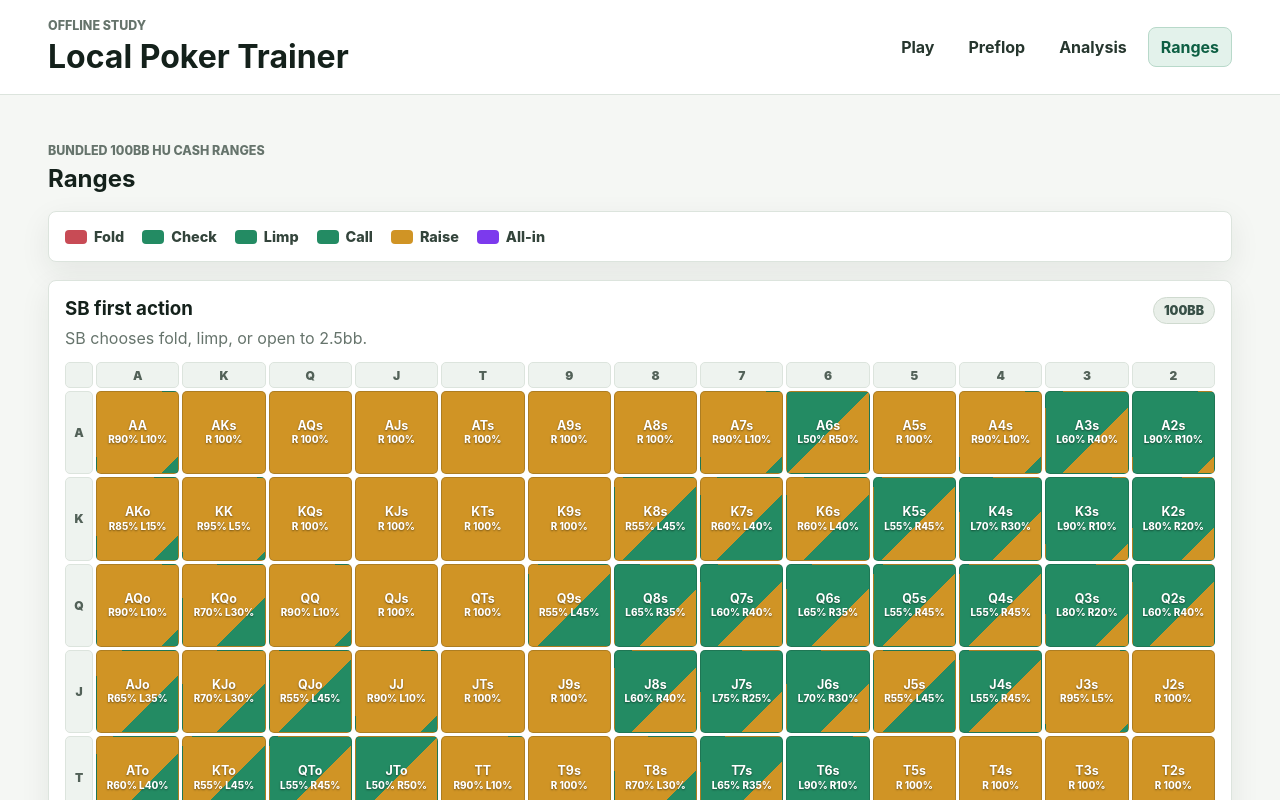
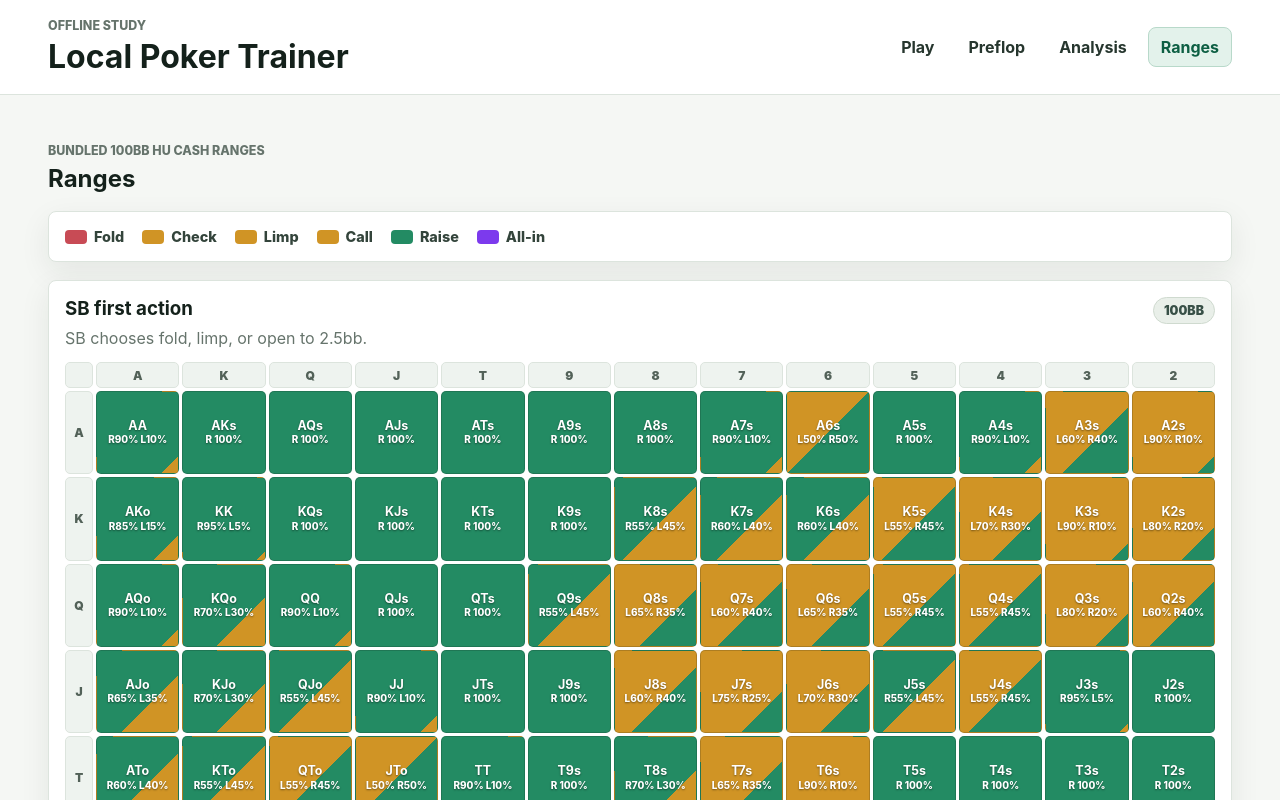
Before and after one commit to tanay924/poker-practice-tool, a React (Vite) app in the folder frontend/: page /ranges in a window 1280 px wide. Shown: the top 800 px of the page. Built offline with nearby package versions, Linux system fonts and the light colour scheme; no server answers.

Commit message:
style: use traffic light range colors

```diff
--- a/frontend/src/preflop/rangeMatrix.ts
+++ b/frontend/src/preflop/rangeMatrix.ts
@@ -25,11 +25,11 @@ export interface RangeSpotPresentation {
 
 const ACTION_PRESENTATION: Record<PreflopAction, { color: string; label: string }> = {
   allin: { color: "#7c3aed", label: "All-in" },
-  call: { color: "#238b63", label: "Call" },
-  check: { color: "#238b63", label: "Check" },
+  call: { color: "#d09425", label: "Call" },
+  check: { color: "#d09425", label: "Check" },
   fold: { color: "#c84b55", label: "Fold" },
-  limp: { color: "#238b63", label: "Limp" },
-  raise: { color: "#d09425", label: "Raise" }
+  limp: { color: "#d09425", label: "Limp" },
+  raise: { color: "#238b63", label: "Raise" }
 };
 
 const SPOT_PRESENTATION: Record<PreflopSpotId, RangeSpotPresentation> = {
```
Also changed, not shown: 1 other file (tests, documents, lock files or other folders).
